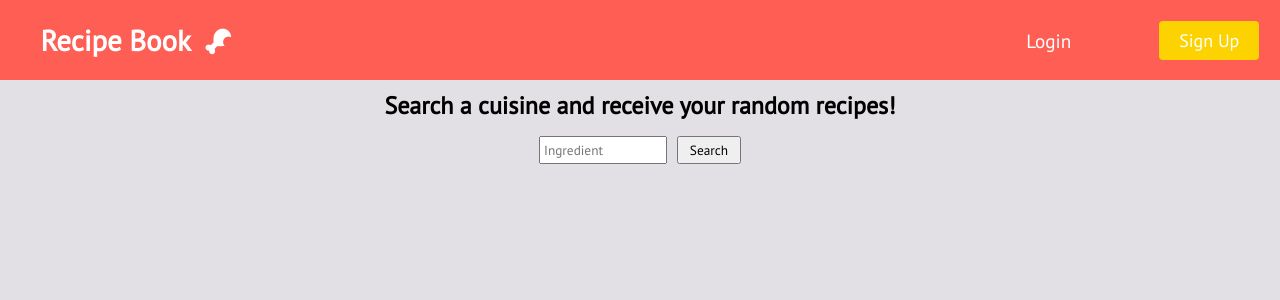
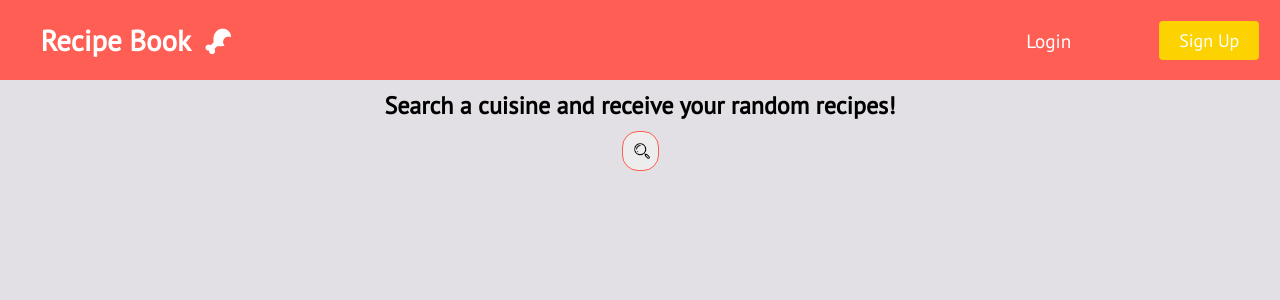
Before and after one commit to Carlito1113/react-recipe, a React (Create React App) app in the folder client/: page / in a window 1280 px wide. Shown: the top 300 px of the page. Built offline with nearby package versions, Linux system fonts and the light colour scheme.

Commit message:
added expanding search bar

```diff
--- a/client/src/components/Form.css
+++ b/client/src/components/Form.css
@@ -10,12 +10,91 @@ form {
   width: 5%;
 }
 
+.searchLabel {
+  padding: 10px;
+}
+
 .searchInput {
   margin: 5px;
   padding: 3px;
   width: 10%;
 }
 
-.searchLabel {
-  padding: 10px;
+input {
+	outline: none;
 }
+
+input[type=search] {
+	-webkit-appearance: textfield;
+	-webkit-box-sizing: content-box;
+	font-family: inherit;
+	font-size: 100%;
+}
+
+input::-webkit-search-decoration,
+input::-webkit-search-cancel-button {
+	display: none;
+}
+
+
+input[type=search] {
+	background: #ededed url(../assets/search.png) no-repeat 9px center;
+  background-size: 20px;
+	border: solid 1px #fe5e54;
+	padding: 9px 10px 9px 32px;
+	width: 55px;
+
+	-webkit-border-radius: 1rem;
+	-moz-border-radius: 1rem;
+	border-radius: 1rem;
+
+	-webkit-transition: all .5s;
+	-moz-transition: all .5s;
+	transition: all .5s;
+}
+
+input[type=search]:focus {
+	width: 130px;
+	background-color: #fff;
+	border-color: #fe5e54;
+
+	-webkit-box-shadow: 0 0 5px rgba(254, 94, 84, 1);
+	-moz-box-shadow: 0 0 5px rgba(254, 94, 84, 1);
+	box-shadow: 0 0 5px rgba(254, 94, 84, 1);
+}
+
+
+input:-moz-placeholder {
+	color: #999;
+}
+
+input::-webkit-input-placeholder {
+	color: #999;
+}
+
+input[type=search] {
+	width: 15px;
+	padding-left: 10px;
+	color: transparent;
+	cursor: pointer;
+}
+
+input[type=search]:hover {
+	background-color: #fff;
+}
+
+input[type=search]:focus {
+	width: 130px;
+	padding-left: 32px;
+	color: #000;
+	background-color: #fff;
+	cursor: auto;
+}
+
+input:-moz-placeholder {
+	color: transparent;
+}
+
+input::-webkit-input-placeholder {
+	color: transparent;
+}
--- a/client/src/components/Form.js
+++ b/client/src/components/Form.js
@@ -28,12 +28,12 @@ export default function Form({ setRecipe }) {
       </div>
       <input
         onChange={handleInputChange}
-        type="text"
+        type="search"
         name="search"
         placeholder="Ingredient"
-        className="searchInput"
+        // className="searchInput"
       />
-      <button className="searchBtn">Search</button>
+      {/* <button className="searchBtn">Search</button> */}
     </form>
   );
 }
```
Also changed, not shown: client/src/assets/search.png (added).
